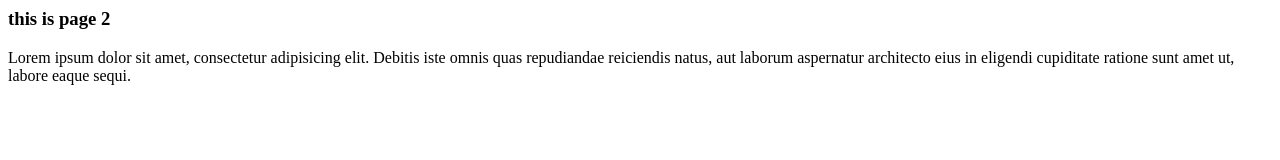
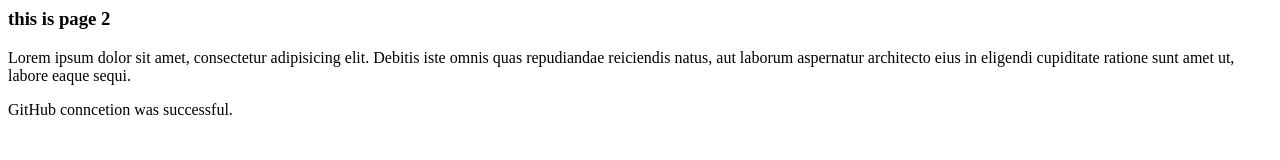
Before and after one commit to Marjana-Mitu/practice-in-class-oct20, a plain HTML site: page page2.html in a window 1280 px wide. Drawn offline with Linux system fonts and the light colour scheme.

Commit message:
new changes

```diff
--- a/page2.html
+++ b/page2.html
@@ -7,5 +7,6 @@
 <body>
    <h3>this is page 2</h3>
    <p>Lorem ipsum dolor sit amet, consectetur adipisicing elit. Debitis iste omnis quas repudiandae reiciendis natus, aut laborum aspernatur architecto eius in eligendi cupiditate ratione sunt amet ut, labore eaque sequi.</p>
+   <p>GitHub conncetion was successful. </p>
 </body>
 </html>
```
Also changed, not shown: index.html (+2 -0 lines), style.css (added).
